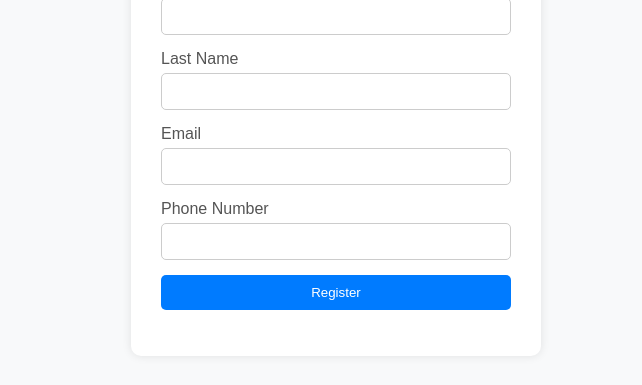
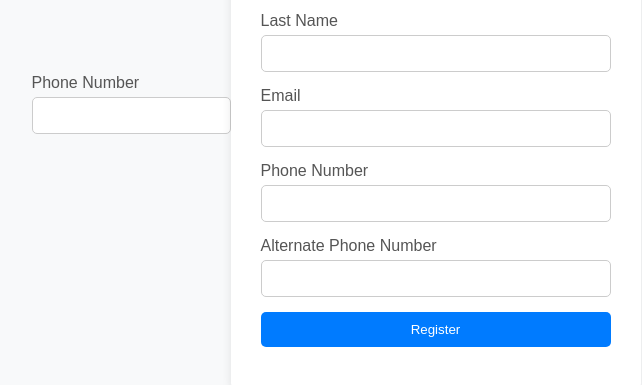
Before and after one commit to LasinkarSukrutha31/23265A0504, a plain HTML site: page Exp2/EventRegistrationForm.html in a window 1280 px wide. Shown: the part 289-674 px from the top of the page, without its empty margins (304-946 px from the left). Drawn offline with Linux system fonts and the light colour scheme.

Commit message:
Extra Field Added

```diff
--- a/Exp2/EventRegistrationForm.html
+++ b/Exp2/EventRegistrationForm.html
@@ -71,6 +71,10 @@
 				margin-top:15px;
 			}
 		</style>
+<div class="input-box">
+                                        <label for="phNo">Phone Number</label>
+                                        <input type="text" id="phNo" name="phNo" pattern="\d{10}" >
+                                </div>
 	</head>
 	<body>
 		<div class="form-container">
@@ -92,9 +96,14 @@
 					<label for="phNo">Phone Number</label>
 					<input type="text" id="phNo" name="phNo" pattern="\d{10}"  title="Phone No Must Be 10 Digits Only"  required>
 				</div>
+				<div class="input-box">
+                                        <label for="alternatephNo">Alternate Phone Number</label>
+                                        <input type="text" id="phNo" name="phNo" pattern="\d{10}" >
+                                </div>
+
 				<button type="submit" class="submit-btn"> Register</button>
 				<div class="success-msg" id="successmsg">
-					Thank You For Registering :)
+				Thank You For Registering :)
 				</div>
 		</form>
 	</div>
```
